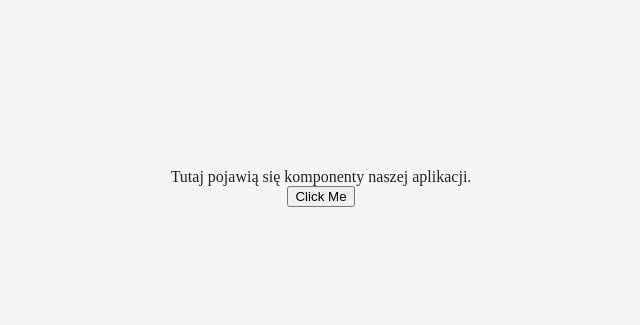
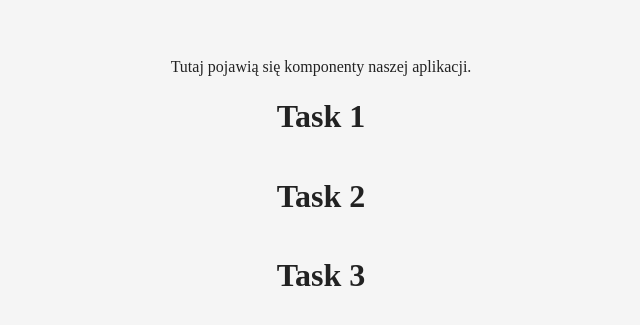
Before and after one commit to koniol/4.5webpack_react, a React app: page / in a window 1280 px wide. Shown: the part 221-546 px from the top of the page, without its empty margins (327-967 px from the left). Built offline with nearby package versions, Linux system fonts and the light colour scheme.

Commit message:
Add title

```diff
--- a/package.json
+++ b/package.json
@@ -20,7 +20,7 @@
   },
   "scripts": {
     "test": "echo \"Error: no test specified\" && exit 1",
-    "start": "webpack"
+    "start": "webpack --watch"
   },
   "keywords": [],
   "author": "",
--- a/src/App.js
+++ b/src/App.js
@@ -9,7 +9,6 @@ class App extends React.Component {
         this.state = {
             data: [],
         };
-
     }
 
     addTodo(val){
@@ -27,12 +26,13 @@ class App extends React.Component {
     }
 
     render() {
-
         return (
             <div className={style.TodoApp}>
                 Tutaj pojawią się komponenty naszej aplikacji.
-                <button onClick={() => this.addTodo("asdasd")}> Click Me</button>
-                <Title data={this.state.data}/>
+                {/*<button onClick={() => this.addTodo("asdasd")}> Click Me</button>*/}
+                <Title title="Task 1"/>
+                <Title title="Task 2"/>
+                <Title title="Task 3"/>
             </div>
         );
     }
--- a/src/components/Title.js
+++ b/src/components/Title.js
@@ -1,20 +1,9 @@
 import React from 'react';
 
-class Title extends React.Component {
-    get data(){
-        console.log(this.props.data);
-        return this.props.data.map( list => {
-            <h1 key={list.id}>aaaa</h1>
-        });
-    }
-
-    render() {
-        return (
-            <div>
-                {this.data}
-            </div>
-        );
-    }
+function Title(props) {
+    return (
+        <h1>{props.title}</h1>
+    )
 }
 
 export default Title;
--- a/src/index.js
+++ b/src/index.js
@@ -1,8 +1,7 @@
 import React from 'react';
 import ReactDOM from 'react-dom';
-
-import style from './App.css';
 import App from './App';
+import Title from './components/Title';
 
 ReactDOM.render(
     <App />,
```
Also changed, not shown: 1 other file (tests, documents, lock files or other folders).
